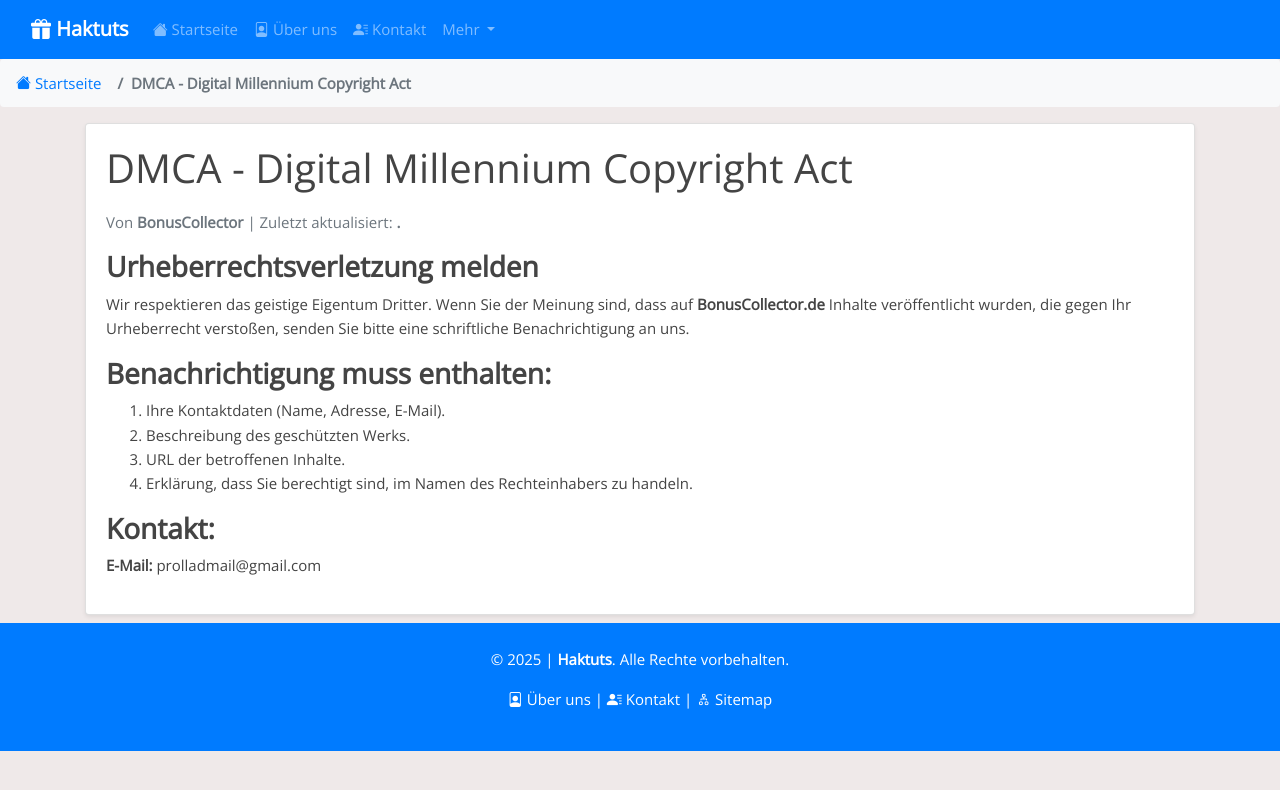
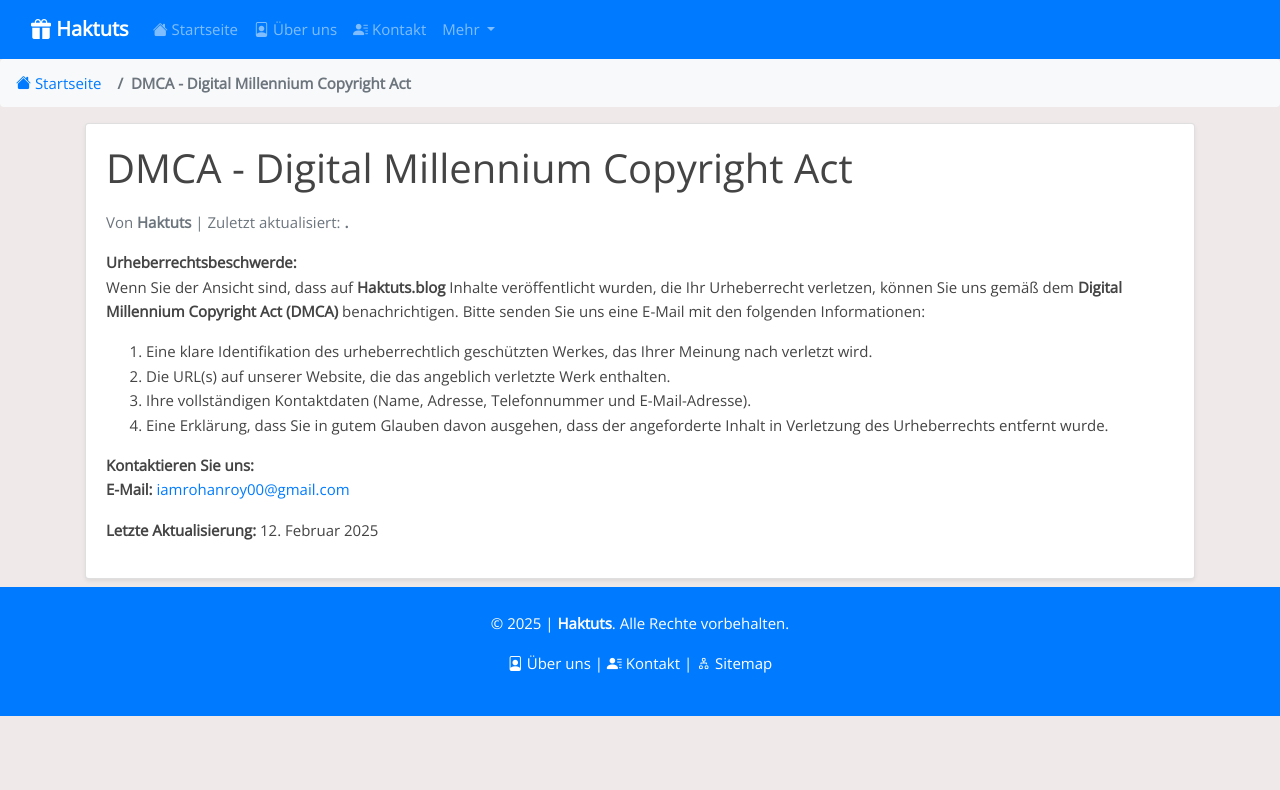
Before and after one commit to iamrohanroy/hkts-blog, a Jekyll site: the page built from _pages/dmca.md, in a window 1280 px wide. Shown: the top 790 px of the page. Built offline with Jekyll 4.4.1, drawn with Linux system fonts in a browser that asks for light colours.

Commit message:
Update dmca.md

```diff
--- a/_pages/dmca.md
+++ b/_pages/dmca.md
@@ -1,19 +1,20 @@
 ---
 layout: page
 title: "DMCA - Digital Millennium Copyright Act"
-author: "BonusCollector"
+author: "Haktuts"
 date: 2025-01-16
 permalink: /dmca/
 ---
 
-### **Urheberrechtsverletzung melden**
-Wir respektieren das geistige Eigentum Dritter. Wenn Sie der Meinung sind, dass auf **BonusCollector.de** Inhalte veröffentlicht wurden, die gegen Ihr Urheberrecht verstoßen, senden Sie bitte eine schriftliche Benachrichtigung an uns.
+**Urheberrechtsbeschwerde:**
+Wenn Sie der Ansicht sind, dass auf **Haktuts.blog** Inhalte veröffentlicht wurden, die Ihr Urheberrecht verletzen, können Sie uns gemäß dem **Digital Millennium Copyright Act (DMCA)** benachrichtigen. Bitte senden Sie uns eine E-Mail mit den folgenden Informationen:
 
-### **Benachrichtigung muss enthalten:**
-1. Ihre Kontaktdaten (Name, Adresse, E-Mail).
-2. Beschreibung des geschützten Werks.
-3. URL der betroffenen Inhalte.
-4. Erklärung, dass Sie berechtigt sind, im Namen des Rechteinhabers zu handeln.
+1. Eine klare Identifikation des urheberrechtlich geschützten Werkes, das Ihrer Meinung nach verletzt wird.
+2. Die URL(s) auf unserer Website, die das angeblich verletzte Werk enthalten.
+3. Ihre vollständigen Kontaktdaten (Name, Adresse, Telefonnummer und E-Mail-Adresse).
+4. Eine Erklärung, dass Sie in gutem Glauben davon ausgehen, dass der angeforderte Inhalt in Verletzung des Urheberrechts entfernt wurde.
 
-### **Kontakt:**
-**E-Mail:** prolladmail@gmail.com
+**Kontaktieren Sie uns:**
+**E-Mail:** [iamrohanroy00@gmail.com](mailto:iamrohanroy00@gmail.com)
+
+**Letzte Aktualisierung:** 12. Februar 2025
```
